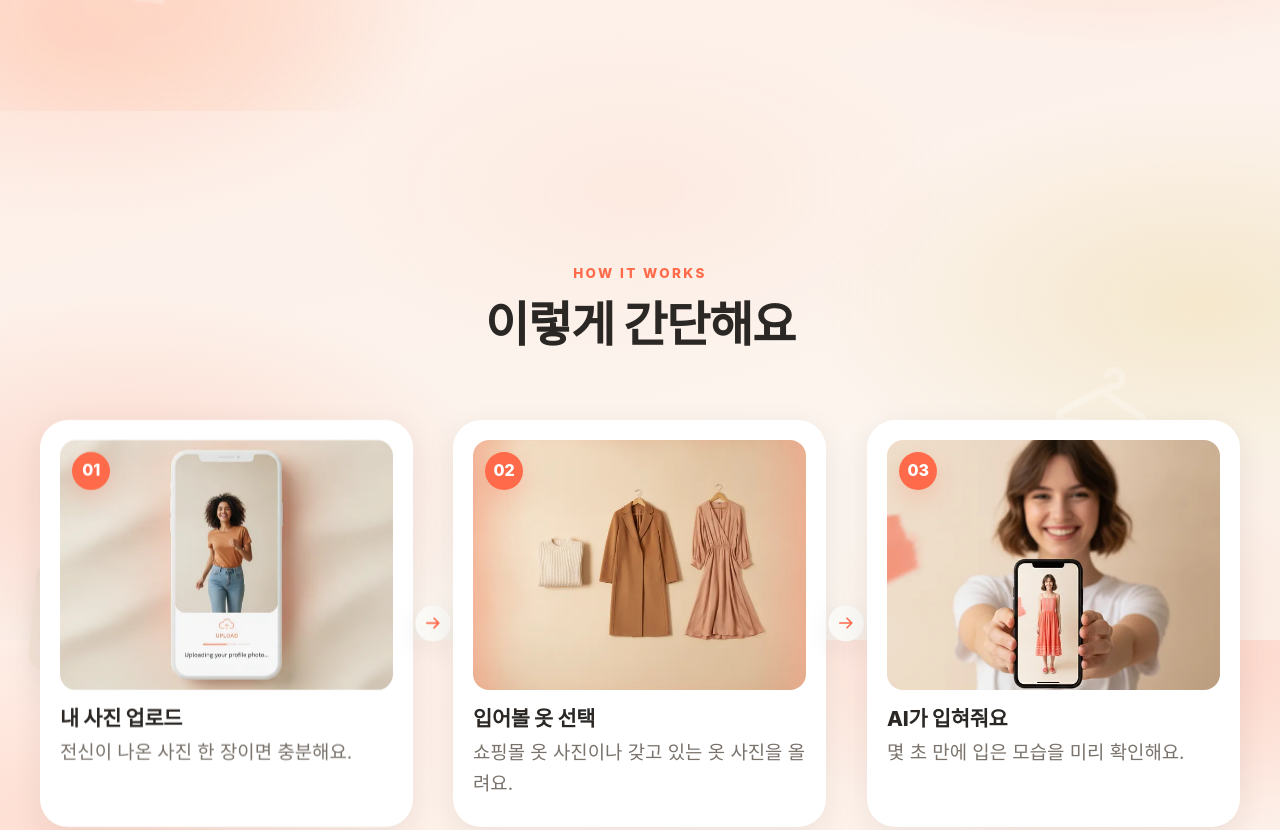
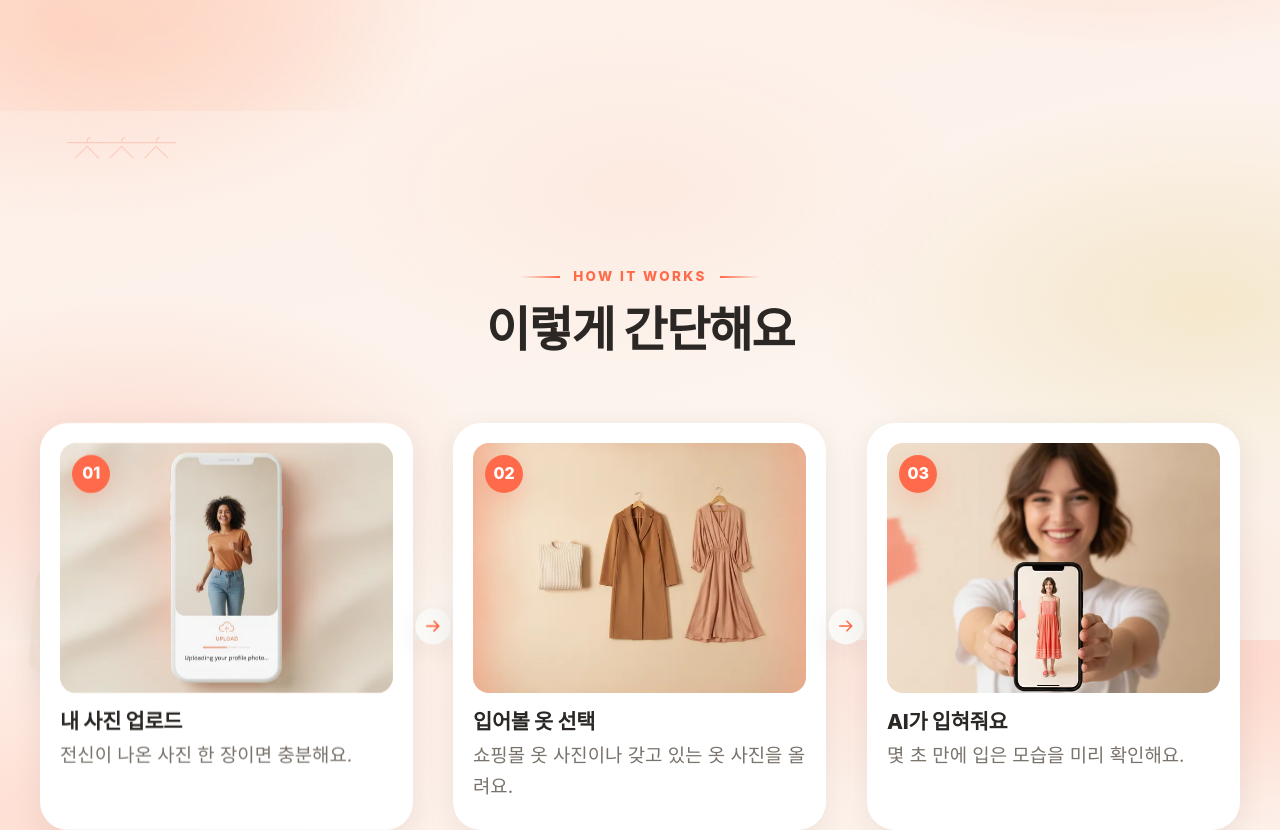
Before and after one commit to longpapa82-cyber/fitsnap-web, a React (Vite) app: page / in a window 1280 px wide. Shown: the part 960-1790 px from the top of the page. Built offline with nearby package versions, Linux system fonts and the light colour scheme.

Commit message:
feat(design): 선택 폴리시 — 섹션 디바이더·타이포 대비·옷걸이 레일
HQ-4 tint/dark 둥근코너+페이드 디바이더, HQ-6 eyebrow 양옆 코랄라인+제목 타이트,
BG-3 배경 옷걸이 레일 SVG 3개(패럴럭스). reduced-motion·모바일 대응.

```diff
--- a/src/components/ui/BgApparel.tsx
+++ b/src/components/ui/BgApparel.tsx
@@ -36,6 +36,25 @@ const LINE_ICONS: { icon: keyof typeof ICONS; cls: string }[] = [
   { icon: 'dress', cls: 'ap-7' }, { icon: 'coat', cls: 'ap-8' },
 ];
 
+// BG-3: 옷걸이 레일 — 가로 봉에 옷걸이 여러 개가 걸린 선화(옷장 은유 강화).
+const RAILS = ['rail-1', 'rail-2', 'rail-3'];
+function Rail({ cls }: { cls: string }) {
+  return (
+    <svg className={`rail ${cls}`} viewBox="0 0 120 60" fill="none"
+      stroke="currentColor" strokeWidth="1.2" strokeLinecap="round" strokeLinejoin="round" aria-hidden>
+      {/* 봉 */}
+      <line x1="4" y1="10" x2="116" y2="10" />
+      {/* 옷걸이 3개(고리+어깨) */}
+      {[24, 60, 96].map((x) => (
+        <g key={x}>
+          <path d={`M${x} 10 q0 -5 3 -5`} />
+          <path d={`M${x - 12} 26 L${x} 14 L${x + 12} 26`} />
+        </g>
+      ))}
+    </svg>
+  );
+}
+
 export function BgApparel() {
   const rootRef = useRef<HTMLDivElement>(null);
   useParallax(rootRef);
@@ -52,6 +71,7 @@ export function BgApparel() {
           {ICONS[it.icon]}
         </svg>
       ))}
+      {RAILS.map((cls) => <Rail key={cls} cls={cls} />)}
     </div>
   );
 }
--- a/src/components/ui/Section.tsx
+++ b/src/components/ui/Section.tsx
@@ -20,7 +20,13 @@ export function Section({ id, eyebrow, title, children, tone = 'default' }: Sect
       <div className="section-inner">
         {(eyebrow || title) && (
           <header className="section-head">
-            {eyebrow && <span className="section-eyebrow">{eyebrow}</span>}
+            {eyebrow && (
+              <span className="section-eyebrow">
+                <span className="section-eyebrow-line" aria-hidden />
+                {eyebrow}
+                <span className="section-eyebrow-line" aria-hidden />
+              </span>
+            )}
             {title && <h2 className="section-title">{title}</h2>}
           </header>
         )}
--- a/src/components/ui/bg-apparel.css
+++ b/src/components/ui/bg-apparel.css
@@ -81,9 +81,24 @@
   50%      { transform: translateY(-18px) rotate(6deg); }
 }
 
-/* 콘텐츠가 가장자리에 가까워지는 화면: 아이콘 일부만(겹침 방지) */
+/* BG-3: 옷걸이 레일 — 좌우 가장자리 세로 구획에 옷장 은유. 아이콘보다 살짝 진하게. */
+.rail {
+  position: absolute;
+  width: clamp(100px, 9vw, 150px);
+  color: var(--color-coral);
+  opacity: 0.24;
+  --speed: 0.05;
+  transform: translateY(calc(var(--scroll, 0) * var(--speed) * -1px));
+  will-change: transform;
+}
+.rail-1 { top: 15%; left: 5%;  --speed: 0.06; }
+.rail-2 { top: 48%; right: 5%; --speed: 0.04; }
+.rail-3 { top: 80%; left: 5.5%;  --speed: 0.07; opacity: 0.2; }
+
+/* 콘텐츠가 가장자리에 가까워지는 화면: 아이콘·레일 일부만(겹침 방지) */
 @media (max-width: 1240px) {
   .ap-1, .ap-2, .ap-3, .ap-4, .ap-5, .ap-6, .ap-7, .ap-8 { display: none; }
+  .rail { display: none; }
 }
 @media (max-width: 1024px) {
   .fi-1, .fi-3, .fi-6, .fi-8, .fi-10, .fi-12 { display: none; } /* 좌측 숨김, 우측만 */
@@ -96,4 +111,5 @@
   .fi, .fi img, .ap { animation: none; }
   /* 패럴럭스도 정지(useParallax가 --scroll 미세팅하지만 이중 안전장치) */
   .fi { transform: rotate(var(--r, -6deg)); }
+  .rail { transform: none; }
 }
--- a/src/components/ui/section.css
+++ b/src/components/ui/section.css
@@ -5,28 +5,57 @@
 }
 /* default = 투명 → 전역 그라디언트 메시가 비침(통일감) */
 .section--default { background: transparent; }
-.section--tint { background: linear-gradient(180deg, rgba(255,237,231,0.7), transparent); }
+/* HQ-4: tint 섹션 = 부드러운 상하 페이드 디바이더 + 둥근 상단(경계 매끄럽게) */
+.section--tint {
+  position: relative;
+  background: linear-gradient(180deg, transparent, rgba(255, 237, 231, 0.85) 18%, rgba(255, 237, 231, 0.85) 82%, transparent);
+  border-radius: clamp(2rem, 4vw, 3.5rem) clamp(2rem, 4vw, 3.5rem) 0 0;
+}
 .section--dark {
+  position: relative;
   background: radial-gradient(120% 120% at 50% 0%, var(--color-coral), #E8542F);
   color: #fff;
+  border-radius: clamp(2rem, 4vw, 3.5rem) clamp(2rem, 4vw, 3.5rem) 0 0;
+}
+/* HQ-4: dark 섹션 상단에 은은한 광택 라인(전환 강조) */
+.section--dark::before {
+  content: '';
+  position: absolute;
+  top: 0; left: 50%;
+  transform: translateX(-50%);
+  width: min(60%, 480px);
+  height: 1.5px;
+  background: linear-gradient(90deg, transparent, rgba(255,255,255,0.5), transparent);
 }
 
 .section-inner { max-width: 1200px; margin: 0 auto; }
 
 .section-head { text-align: center; margin-bottom: clamp(2.5rem, 1.5rem + 3.5vw, 4.5rem); }
 .section-eyebrow {
-  display: inline-block;
+  display: inline-flex;
+  align-items: center;
+  gap: 0.85rem;
   color: var(--color-coral);
   font-weight: 800;
   font-size: var(--text-eyebrow);
   letter-spacing: 0.18em;
   text-transform: uppercase;
-  margin-bottom: 1rem;
+  margin-bottom: 1.1rem;
 }
+/* HQ-6: eyebrow 양옆 장식 라인(타이포 대비·리듬) */
+.section-eyebrow-line {
+  width: clamp(1.5rem, 1rem + 2vw, 2.5rem);
+  height: 1.5px;
+  background: linear-gradient(90deg, transparent, var(--color-coral));
+}
+.section-eyebrow-line:last-child { background: linear-gradient(90deg, var(--color-coral), transparent); }
 .section--dark .section-eyebrow { color: rgba(255, 255, 255, 0.85); }
+.section--dark .section-eyebrow-line { background: linear-gradient(90deg, transparent, rgba(255,255,255,0.6)); }
+.section--dark .section-eyebrow-line:last-child { background: linear-gradient(90deg, rgba(255,255,255,0.6), transparent); }
 .section-title {
   font-size: var(--text-headline);
-  line-height: 1.05;
-  letter-spacing: -0.025em;
+  line-height: 1.02;
+  letter-spacing: -0.03em;
   margin: 0;
+  font-weight: 800;
 }
```
